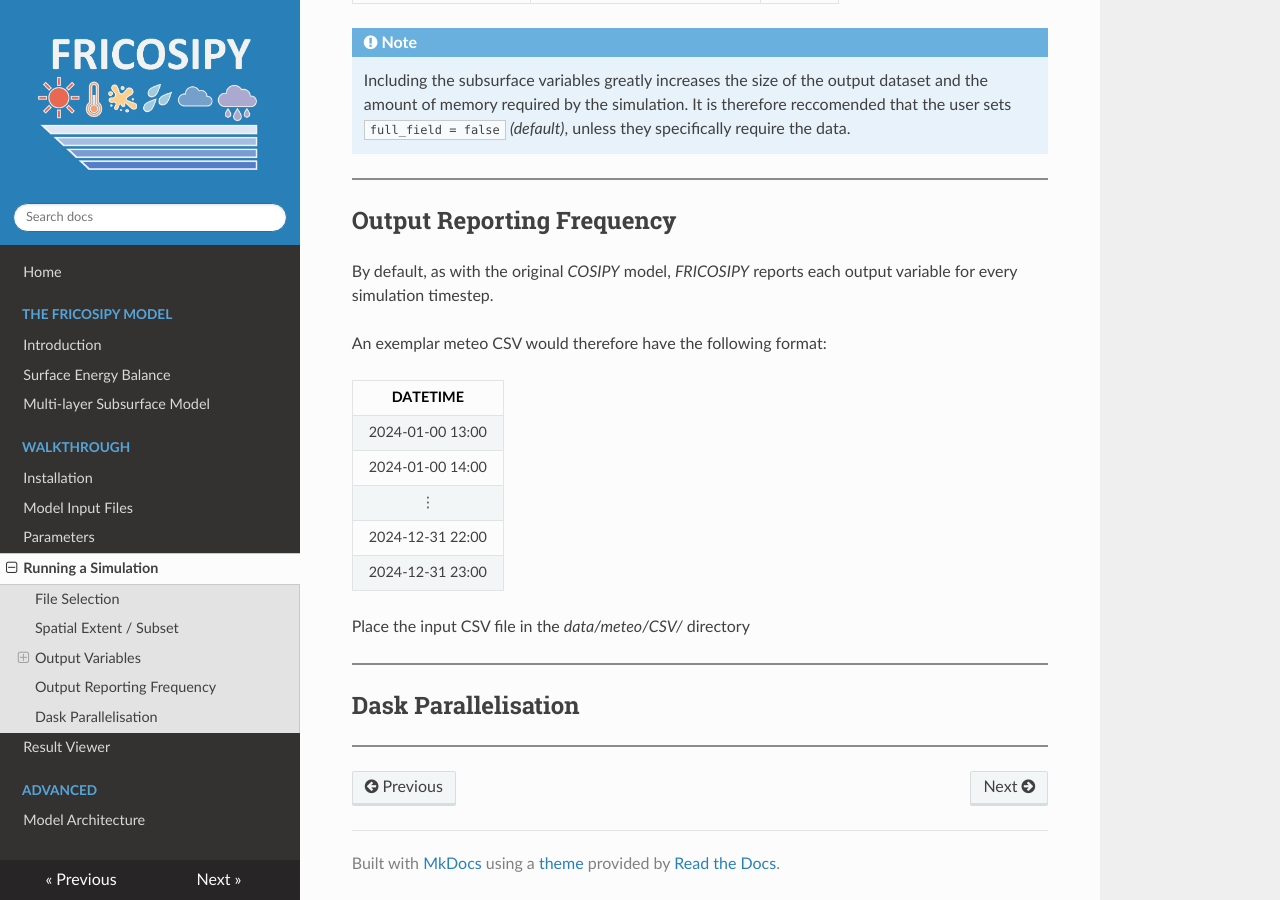
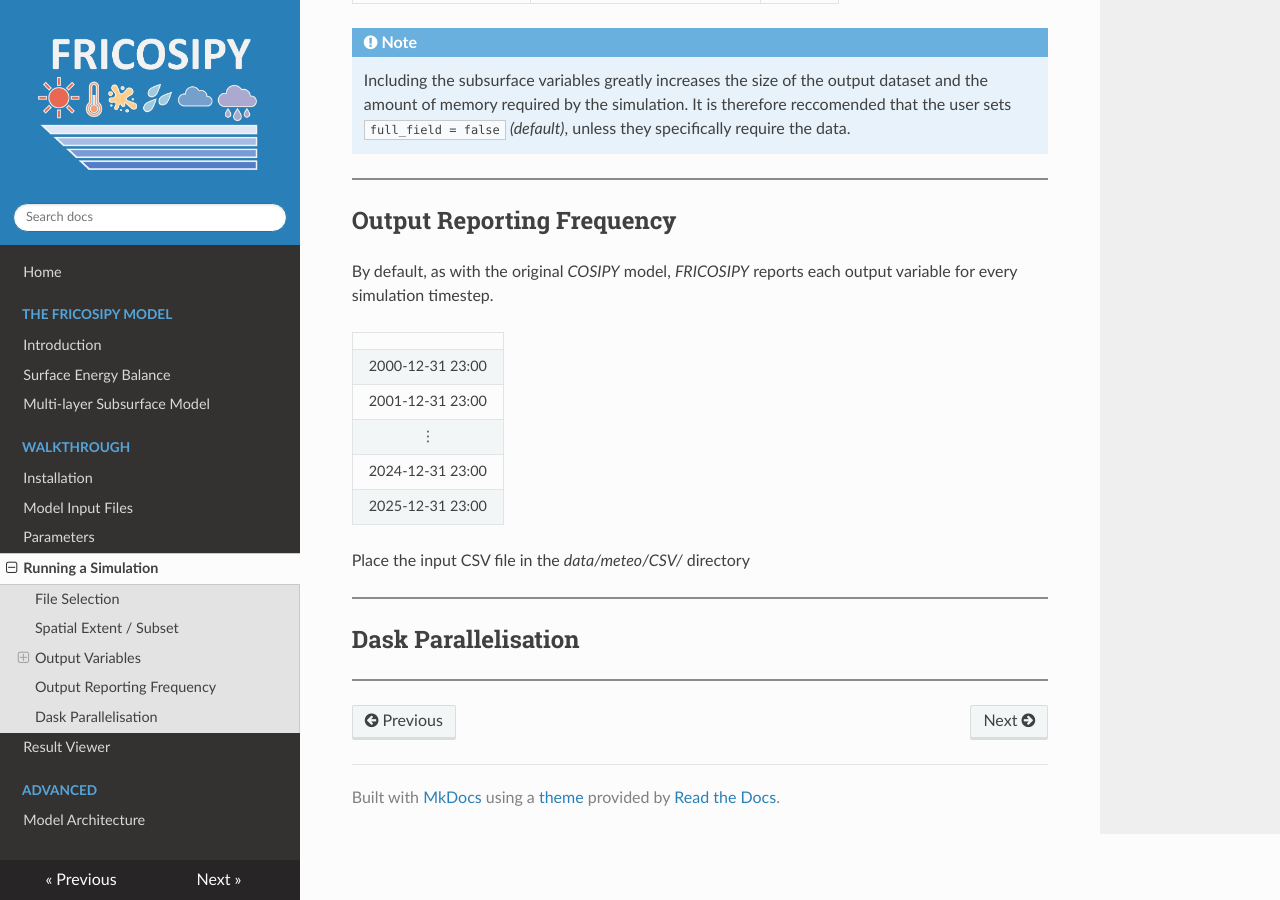
Before and after one commit to MarcusGastaldello/FRICOSIPY, an MkDocs documentation site: the page built from docs/running_a_simulation.md, in a window 1280 px wide and 900 px high, scrolled down 3185 px. Built offline with MkDocs 1.6.1, drawn with Linux system fonts in a browser that asks for light colours; nearby versions of some CDN libraries.

Commit message:
Update running_a_simulation.md

```diff
--- a/docs/running_a_simulation.md
+++ b/docs/running_a_simulation.md
@@ -132,15 +132,15 @@ If the user sets `full_field = True`{style="color: #333333"}, then the *FRICOSIP
 
 By default, as with the original *COSIPY* model, *FRICOSIPY* reports each output variable for every simulation timestep.
 
-An exemplar meteo CSV would therefore have the following format:
 
-| DATETIME          |
+
+|          |
 |:---:|
-| 2024-01-00 13:00   |
-| 2024-01-00 14:00   |
+| 2000-12-31 23:00   |
+| 2001-12-31 23:00   |
 | ⋮ |
-| 2024-12-31 22:00   |
 | 2024-12-31 23:00   |
+| 2025-12-31 23:00   |
 
 Place the input CSV file in the *data/meteo/CSV/* directory
 
```
